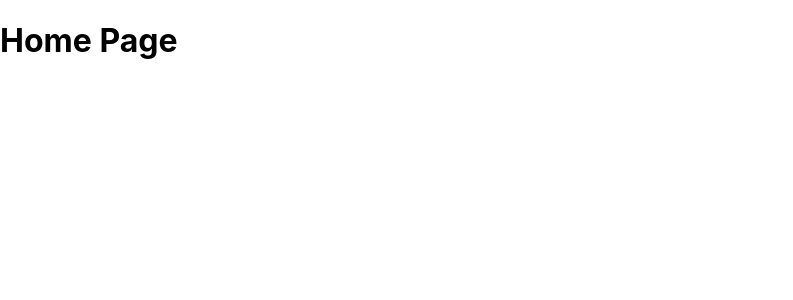
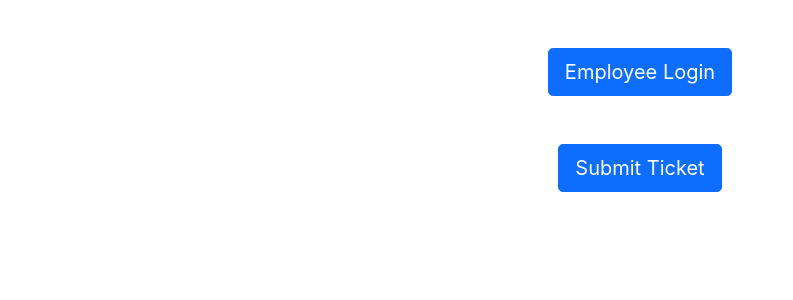
Before and after one commit to rileygrotenhuis/BearHelpDesk, a React (Create React App) app in the folder client/: page / in a window 1280 px wide. Shown: the top 300 px of the page, without its empty margins (0-793 px from the left). Built offline with nearby package versions, Linux system fonts and the light colour scheme.

Commit message:
Create simple Home Page navivation menu.

```diff
--- a/client/public/index.html
+++ b/client/public/index.html
@@ -15,6 +15,7 @@
       user's mobile device or desktop. See https://developers.google.com/web/fundamentals/web-app-manifest/
     -->
     <link rel="manifest" href="%PUBLIC_URL%/manifest.json" />
+    <link href="https://cdn.jsdelivr.net/npm/bootstrap@5.0.0-beta3/dist/css/bootstrap.min.css" rel="stylesheet" integrity="sha384-eOJMYsd53ii+scO/bJGFsiCZc+5NDVN2yr8+0RDqr0Ql0h+rP48ckxlpbzKgwra6" crossorigin="anonymous">
     <!--
       Notice the use of %PUBLIC_URL% in the tags above.
       It will be replaced with the URL of the `public` folder during the build.
@@ -39,5 +40,8 @@
       To begin the development, run `npm start` or `yarn start`.
       To create a production bundle, use `npm run build` or `yarn build`.
     -->
+
+    <script src="https://cdn.jsdelivr.net/npm/@popperjs/core@2.9.1/dist/umd/popper.min.js" integrity="sha384-SR1sx49pcuLnqZUnnPwx6FCym0wLsk5JZuNx2bPPENzswTNFaQU1RDvt3wT4gWFG" crossorigin="anonymous"></script>
+    <script src="https://cdn.jsdelivr.net/npm/bootstrap@5.0.0-beta3/dist/js/bootstrap.min.js" integrity="sha384-j0CNLUeiqtyaRmlzUHCPZ+Gy5fQu0dQ6eZ/xAww941Ai1SxSY+0EQqNXNE6DZiVc" crossorigin="anonymous"></script>
   </body>
 </html>
--- a/client/src/App.js
+++ b/client/src/App.js
@@ -22,7 +22,7 @@
 				<Route path="/submit">
 					<SubmitPage />
 				</Route>
-				<Route path="login">
+				<Route path="/login">
 					<LoginPage />
 				</Route>
 				<Route path="/">
--- a/client/src/Pages/HomePage.js
+++ b/client/src/Pages/HomePage.js
@@ -1,11 +1,22 @@
 // React Modules
 import React from 'react';
+import {
+    BrowserRouter as Router,
+    Switch,
+    Route,
+    Link
+} from 'react-router-dom';
 
 // Home Page Module
 function HomePage() {
     return (
-        <div>
-            <h1>Home Page</h1>
+        <div className="text-center mt-5">
+            <div>
+                <Link className="btn btn-lg btn-primary" to="/login">Employee Login</Link>
+            </div>
+            <div className="mt-5">
+                <Link className="btn btn-lg btn-primary" to="/submit">Submit Ticket</Link>
+            </div>
         </div>
     )
 }
```
